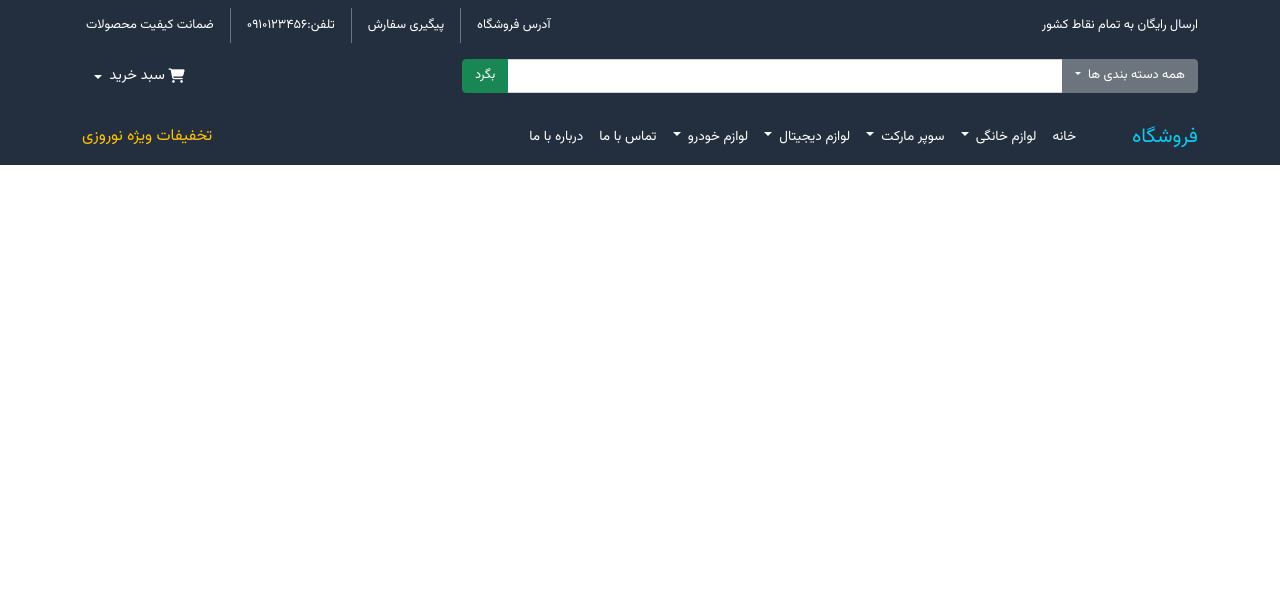
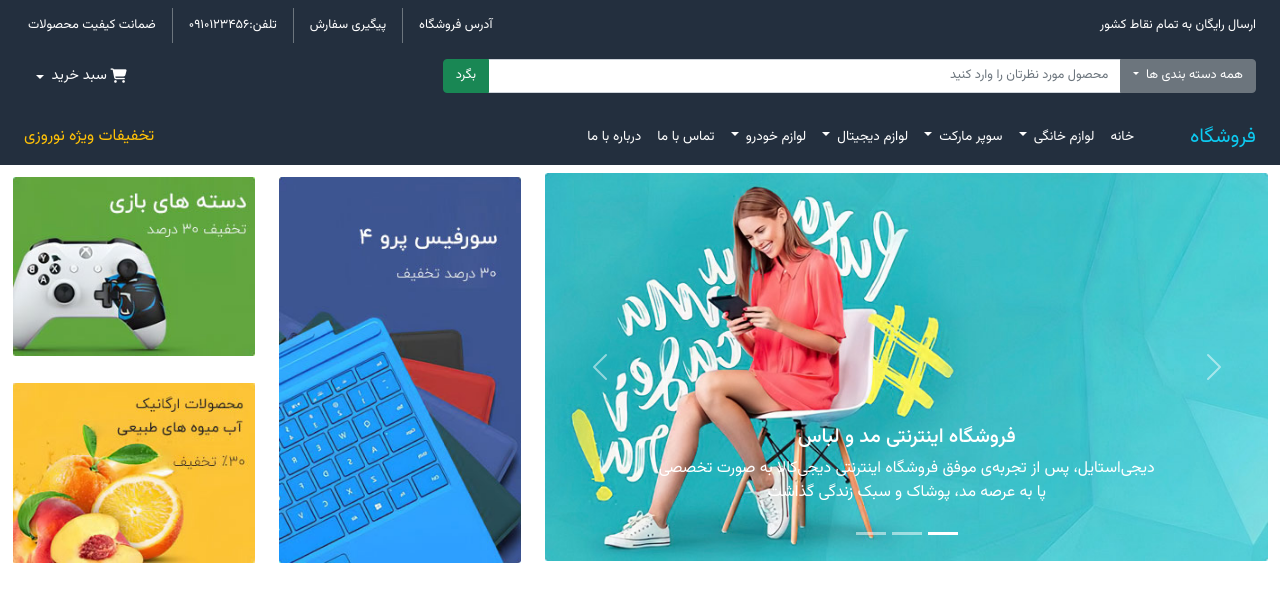
Before and after one commit to amin-hoseinpour/Ecommerce_site, a plain HTML site: page index.html in a window 1280 px wide. Drawn offline with Linux system fonts and the light colour scheme.

Commit message:
add slyder to header of sit

```diff
--- a/assets/css/style.css
+++ b/assets/css/style.css
@@ -59,9 +59,9 @@ li {
   position: unset;
 }
 
-.dropdown-menu {
+.nav-item .dropdown-menu {
   width: 100%;
-  background-image: linear-gradient(120deg, #fdfbfb 10%, #eef0f1 100%);
+  /* background-image: linear-gradient(120deg, #fdfbfb 10%, #eef0f1 100%); */
 }
 .has_sub_menu a {
   transition: all 0.3s ease;
@@ -74,3 +74,26 @@ li {
   color: red;
   margin-right: 5px;
 }
+
+.custom-col-md-3 {
+  flex: 0 0 20.8%;
+  width: 20.8%;
+}
+@media screen and (max-width:767px){
+  .custom-col-md-3 {
+    flex: 0 0 50%;
+    width: 50%;
+  }
+}
+@media screen and (max-width:992){
+  .custom-col-md-3 {
+    flex: 0 0 20.8%;
+    width: 20.8%;
+  }
+}
+
+@media (min-width: 1200px) {
+  .container, .container-lg, .container-md, .container-sm, .container-xl {
+      max-width: 1340px !important;
+  }
+}
--- a/index.html
+++ b/index.html
@@ -17,16 +17,17 @@
   <div class="container-fluid header-top-bg-color">
     <div class="container text-white">
       <div class="row d-flex justify-content-center align-items-center pt-2">
-        <div class="col-sm-12 col-md-6 header-top-font">
+        <div class="col-sm-12 col-md-6 d-none d-lg-block header-top-font">
           ارسال رایگان به تمام نقاط کشور
         </div>
         <div class="col-sm-12 col-md-6 pe-0">
-          <nav class="nav d-flex justify-content-end align-items-center">
+          <nav class="nav d-flex justify-content-center justify-content-lg-end align-items-center">
             <a class="nav-link text-white header-top-font border-end border-secondary" aria-current="page" href="#">آدرس
               فروشگاه</a>
-            <a class="nav-link text-white header-top-font border-end border-secondary" href="#">پیگیری سفارش</a>
+            <a class="nav-link text-white header-top-font border-end  border-secondary" href="#">پیگیری سفارش</a>
             <a class="nav-link text-white header-top-font border-end border-secondary" href="#">تلفن:0910123456</a>
-            <a class="nav-link text-white header-top-font" href="#" tabindex="-1" aria-disabled="true">ضمانت کیفیت
+            <a class="nav-link text-white header-top-font d-none d-xl-block" href="#" tabindex="-1"
+              aria-disabled="true">ضمانت کیفیت
               محصولات</a>
           </nav>
         </div>
@@ -34,13 +35,13 @@
     </div>
     <div class="container ">
       <div class="row text-white align-items-center">
-        <div class="col-sm-12 col-md-8">
+        <div class="col-6 col-md-8">
           <div class="input-group my-3">
-            <button class="btn btn-secondary dropdown-toggle header-top-font" type="button" data-bs-toggle="dropdown"
-              aria-expanded="false">
+            <button class="btn btn-secondary dropdown-toggle header-top-font d-none d-md-block" type="button"
+              data-bs-toggle="dropdown" aria-expanded="false">
               همه دسته بندی ها
             </button>
-            <ul class="dropdown-menu">
+            <ul class="dropdown-menu fix_width">
               <li>
                 <a class="dropdown-item header-top-font" href="#">موبایل</a>
               </li>
@@ -54,13 +55,14 @@
                 <a class="dropdown-item header-top-font" href="#">تبلت</a>
               </li>
             </ul>
-            <input type="text" class="form-control header-top-font" aria-label="Text input with dropdown button" />
+            <input type="text" class="form-control header-top-font" aria-label="Text input with dropdown button"
+              placeholder="محصول مورد نظرتان را وارد کنید" />
             <button class="btn btn-success header-top-font" type="button" id="button-addon1">
               بگرد
             </button>
           </div>
         </div>
-        <div class="col-sm-12 col-md-4 my-3">
+        <div class="col-6 col-md-4 my-3">
           <div class="dropdown d-flex justify-content-end basket">
             <a class="btn btn-link text-white text-decoration-none border-0 dropdown-toggle" href="#" role="button"
               id="dropdownMenuLink" data-bs-toggle="dropdown" aria-expanded="false">
@@ -129,7 +131,7 @@
                     لوازم خانگی
                   </a>
                   <ul class="dropdown-menu border-0 shadow  has_sub_menu">
-                    <img class="position-absolute bottom-0 end-0" src="assets/images/home.png" alt="">
+                    <img class="position-absolute bottom-0 end-0 d-none d-lg-block" src="assets/images/home.png" alt="">
                     <div class="container">
                       <div class="row">
                         <div class="col-sm-12 col-md-3">
@@ -276,8 +278,73 @@
     </div>
     <!-- end nav container -->
   </div>
+  <!-- end header top -->
 
-  <!-- end header top -->
+  <!-- start slider -->
+  <div class="container my-2">
+    <div class="row">
+      <div class="col-sm-12 col-md-7">
+        <div id="carouselExampleCaptions" class="carousel slide" data-bs-ride="false">
+          <div class="carousel-indicators">
+            <button type="button" data-bs-target="#carouselExampleCaptions" data-bs-slide-to="0" class="active"
+              aria-current="true" aria-label="Slide 1"></button>
+            <button type="button" data-bs-target="#carouselExampleCaptions" data-bs-slide-to="1"
+              aria-label="Slide 2"></button>
+            <button type="button" data-bs-target="#carouselExampleCaptions" data-bs-slide-to="2"
+              aria-label="Slide 3"></button>
+          </div>
+          <div class="carousel-inner">
+            <div class="carousel-item active">
+              <img src="assets/images/b1.jpg" class="d-block w-100" alt="...">
+              <div class="carousel-caption d-none d-md-block">
+                <h5>فروشگاه اینترنتی مد و لباس</h5>
+                <p>دیجی‌استایل، پس از تجربه‌ی موفق فروشگاه اینترنتی دیجی‌کالا به صورت تخصصی پا به عرصه مد، پوشاک و سبک
+                  زندگی گذاشت</p>
+              </div>
+            </div>
+            <div class="carousel-item">
+              <img src="assets/images/b8.jpg" class="d-block w-100" alt="...">
+              <div class="carousel-caption d-none d-md-block">
+                <h5>خرید گوشی سامسونگ</h5>
+                <p>برند کره‌ای سامسونگ، با تولید سالانه‌ی گوشی‌های پرچمدار، میان‌رده و اقتصادی، یکی از پرطرفدارترین و
+                  محبوب‌ترین برندها در میان کاربران سراسر جهان از جمله ایران است.</p>
+              </div>
+            </div>
+            <div class="carousel-item">
+              <img src="assets/images/b9.jpg" class="d-block w-100" alt="...">
+              <div class="carousel-caption d-none d-md-block">
+                <h5>شهر لوازم خانگی</h5>
+                <p>، بزرگترین فروشگاه تخصصی لوازم خانگی از انواع برندهای داخلی، در تهران</p>
+              </div>
+            </div>
+          </div>
+          <button class="carousel-control-prev" type="button" data-bs-target="#carouselExampleCaptions"
+            data-bs-slide="prev">
+            <span class="carousel-control-prev-icon" aria-hidden="true"></span>
+            <span class="visually-hidden">Previous</span>
+          </button>
+          <button class="carousel-control-next" type="button" data-bs-target="#carouselExampleCaptions"
+            data-bs-slide="next">
+            <span class="carousel-control-next-icon" aria-hidden="true"></span>
+            <span class="visually-hidden">Next</span>
+          </button>
+        </div>
+      </div>
+      <div class="col-sm-12 col-md-2 custom-col-md-3 mt-1">
+        <img class="img-fluid" src="assets/images/b4.jpg" alt="">
+      </div>
+      <div class="col-sm-12 col-md-3  custom-col-md-3 d-flex flex-column justify-content-between mt-1">
+        <img class="img-fluid" src="assets/images/b2.jpg" alt="">
+        <img class="img-fluid" src="assets/images/b3.jpg" alt="">
+      </div>
+
+
+    </div>
+  </div>
+  <!-- end slider -->
+
+
+
 
   <script src="assets/js/bootstap.bundle.min.js"></script>
 </body>
```
